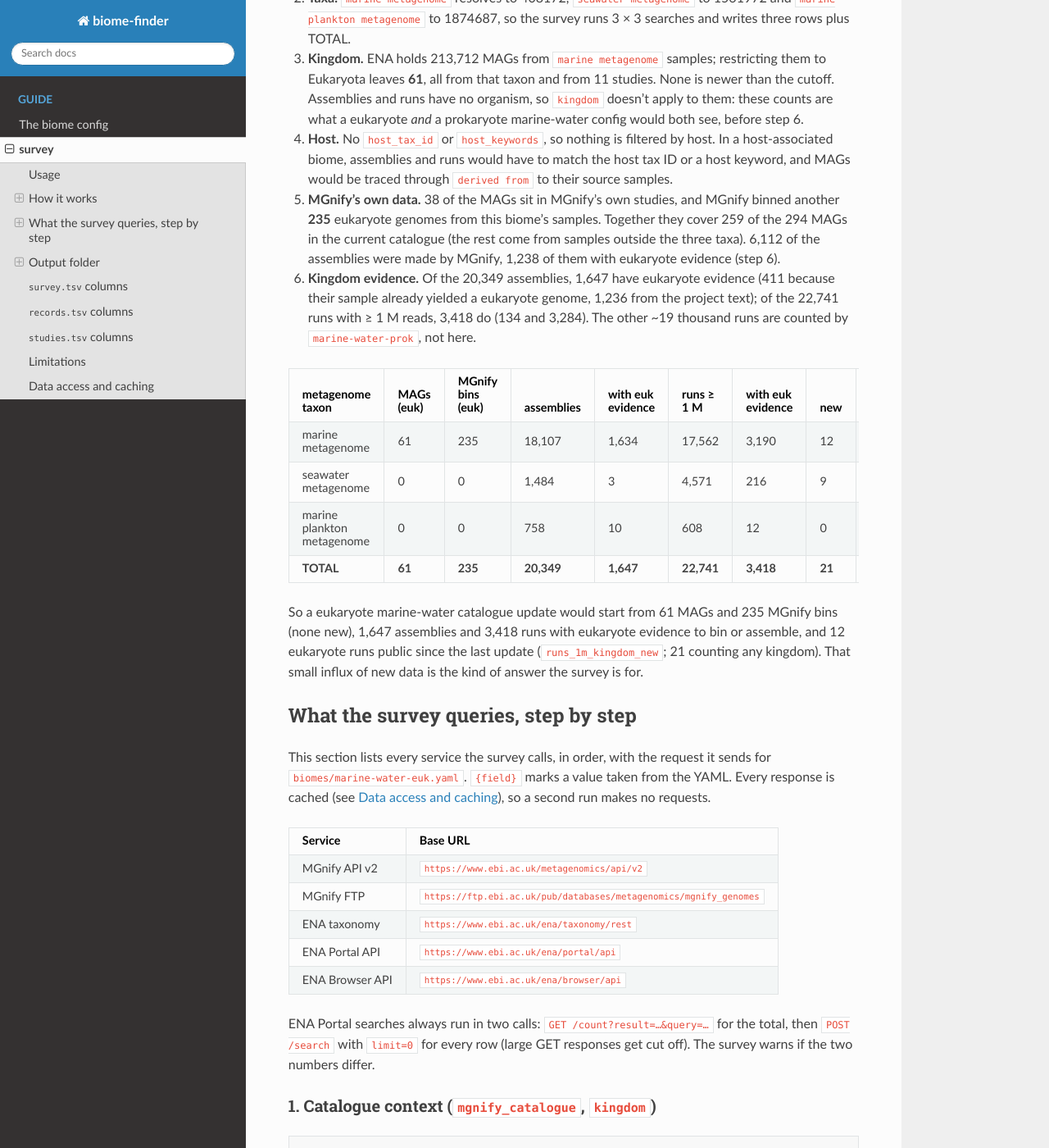
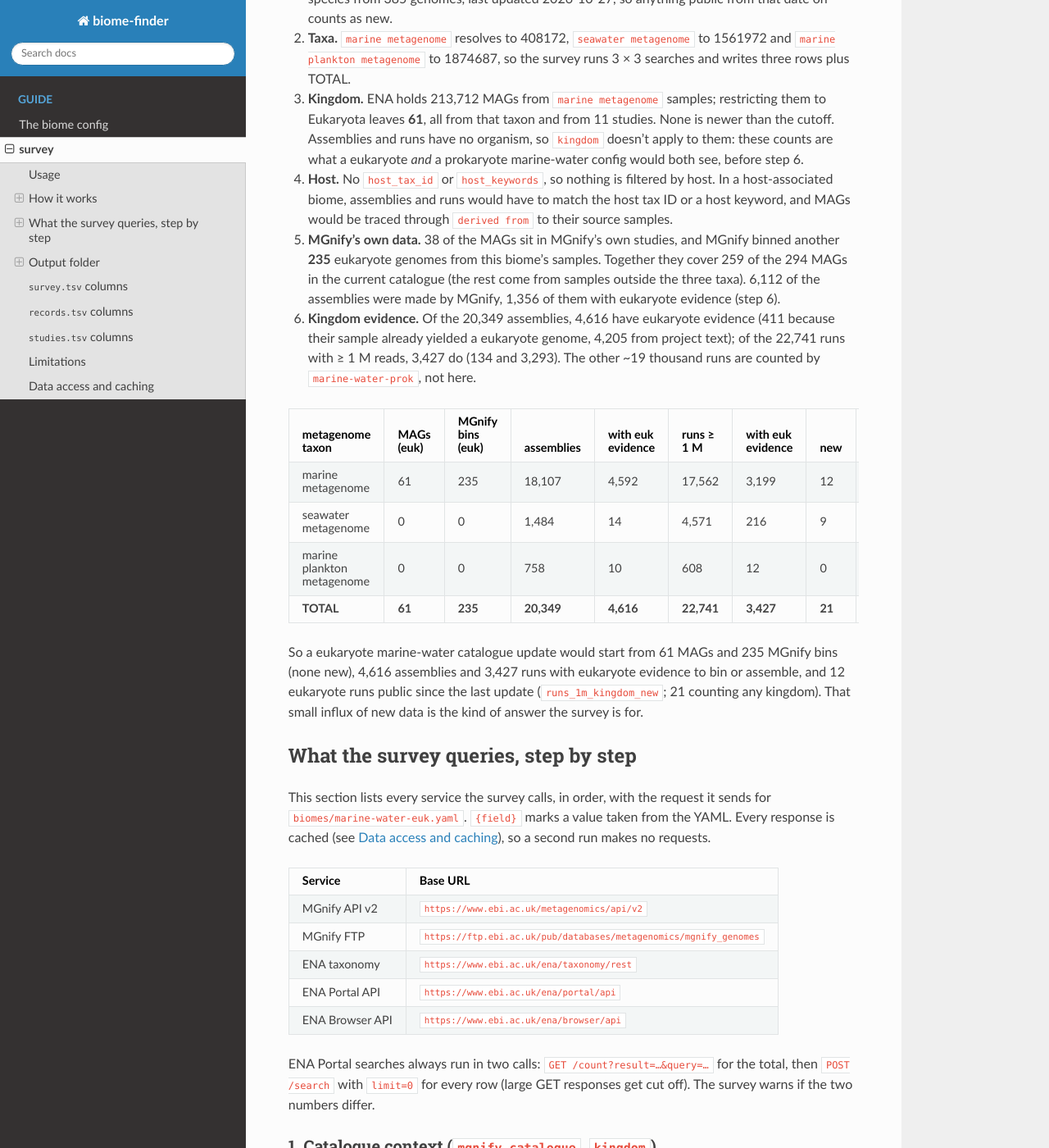
Before and after one commit to dezordi/biome-finder, a Sphinx documentation site: the page built from docs/survey.md, in a window 1280 px wide and 1400 px high, scrolled down 3545 px. Shown: the whole window at 82% size. Built offline with Sphinx 7.4.7 and the Read the Docs theme 3.1.0, drawn with Linux system fonts in a browser that asks for light colours; some of the changed text lies outside the part shown.

Commit message:
Give each sample one kingdom verdict across its studies
- Kingdom evidence is pooled per sample: all assemblies and runs of a sample
  take the strongest evidence among its studies (genome, study_text, none,
  other_kingdom). Fixes samples routed to assembly although a public assembly
  of them sat in a study with neutral text.
- records.tsv gains kingdom_terms, the kingdom terms matched in those texts.
- studies.tsv counts a sample shared by several studies in the study with the
  most records on that route, instead of the first by accession.
- Docs, worked example and survey flow diagram follow the new numbers.

Co-Authored-By: Claude Opus 5.5 <noreply@anthropic.com>

````diff
--- a/docs/img/survey_flow.py
+++ b/docs/img/survey_flow.py
@@ -26,7 +26,7 @@ STEPS = [  # (title, detail lines, example lines)
         ],
         [
             "61 eukaryote MAGs (of 213,712 of any kingdom) + 235 MGnify bins (step 5)",
-            "1,647 eukaryote assemblies (of 20,349) · 5,337 runs (of 30,542)",
+            "4,616 eukaryote assemblies (of 20,349) · 5,346 runs (of 30,542)",
         ],
     ),
     (
@@ -46,27 +46,27 @@ STEPS = [  # (title, detail lines, example lines)
         ],
         [
             "38 MAGs + 235 bins, all eukaryote (259 of the catalogue's 294 MAGs)",
-            "1,238 eukaryote assemblies (of 6,112 MGnify assemblies)",
+            "1,356 eukaryote assemblies (of 6,112 MGnify assemblies)",
         ],
     ),
     (
         "Kingdom evidence (assemblies, runs)",
         [
             "genome: the sample already yielded a genome of the kingdom",
-            "text: the project's title or description names the kingdom",
+            "text: one of the sample's projects names the kingdom",
             "eukaryotes need one of these; prokaryotes skip only euk-only projects",
         ],
         [
-            "eukaryote assemblies: 1,647 (411 genome · 1,236 text) of 20,349",
-            "eukaryote runs ≥ 1 M: 3,418 (134 genome · 3,284 text) of 22,741",
+            "eukaryote assemblies: 4,616 (411 genome · 4,205 text) of 20,349",
+            "eukaryote runs ≥ 1 M: 3,427 (134 genome · 3,293 text) of 22,741",
         ],
     ),
     (
         "Summarize",
         ["per taxon + TOTAL · runs ≥ 1 M reads · paired / long · new"],
         [
-            "eukaryote: 61 MAGs · 235 MGnify bins · 1,647 assemblies",
-            "3,418 runs ≥ 1 M (86,294 Gbases) · 12 new since the cutoff",
+            "eukaryote: 61 MAGs · 235 MGnify bins · 4,616 assemblies",
+            "3,427 runs ≥ 1 M (86,629 Gbases) · 12 new since the cutoff",
         ],
     ),
 ]
--- a/docs/survey.md
+++ b/docs/survey.md
@@ -100,22 +102,22 @@ host: none
 5. **MGnify's own data.** 38 of the MAGs sit in MGnify's own studies, and MGnify binned
    another **235** eukaryote genomes from this biome's samples. Together they cover 259 of
    the 294 MAGs in the current catalogue (the rest come from samples outside the three
-   taxa). 6,112 of the assemblies were made by MGnify, 1,238 of them with eukaryote evidence
+   taxa). 6,112 of the assemblies were made by MGnify, 1,356 of them with eukaryote evidence
    (step 6).
-6. **Kingdom evidence.** Of the 20,349 assemblies, 1,647 have eukaryote evidence (411
-   because their sample already yielded a eukaryote genome, 1,236 from the project text);
-   of the 22,741 runs with ≥ 1 M reads, 3,418 do (134 and 3,284). The other ~19 thousand
+6. **Kingdom evidence.** Of the 20,349 assemblies, 4,616 have eukaryote evidence (411
+   because their sample already yielded a eukaryote genome, 4,205 from project text);
+   of the 22,741 runs with ≥ 1 M reads, 3,427 do (134 and 3,293). The other ~19 thousand
    runs are counted by `marine-water-prok`, not here.
 
 | metagenome taxon | MAGs (euk) | MGnify bins (euk) | assemblies | with euk evidence | runs ≥ 1 M | with euk evidence | new | Gbases | read studies |
 |---|---|---|---|---|---|---|---|---|---|
-| marine metagenome | 61 | 235 | 18,107 | 1,634 | 17,562 | 3,190 | 12 | 250,985 | 2,019 |
-| seawater metagenome | 0 | 0 | 1,484 | 3 | 4,571 | 216 | 9 | 68,133 | 1,188 |
+| marine metagenome | 61 | 235 | 18,107 | 4,592 | 17,562 | 3,199 | 12 | 250,985 | 2,019 |
+| seawater metagenome | 0 | 0 | 1,484 | 14 | 4,571 | 216 | 9 | 68,133 | 1,188 |
 | marine plankton metagenome | 0 | 0 | 758 | 10 | 608 | 12 | 0 | 5,347 | 21 |
-| **TOTAL** | **61** | **235** | **20,349** | **1,647** | **22,741** | **3,418** | **21** | **324,466** | **3,220** |
+| **TOTAL** | **61** | **235** | **20,349** | **4,616** | **22,741** | **3,427** | **21** | **324,466** | **3,220** |
 
 So a eukaryote marine-water catalogue update would start from 61 MAGs and 235 MGnify bins
-(none new), 1,647 assemblies and 3,418 runs with eukaryote evidence to bin or assemble, and
+(none new), 4,616 assemblies and 3,427 runs with eukaryote evidence to bin or assemble, and
 12 eukaryote runs public since the last update (`runs_1m_kingdom_new`; 21 counting any
 kingdom). That small influx of new data is the kind of answer the survey is for.
 
@@ -238,14 +240,15 @@ GET  ENA Browser /xml/{MAG and bin sample IDs}             → their source samp
 ```
 
 - **Kingdom evidence** (assemblies and runs): `genome` if the sample is the source of a MAG or
-  bin, otherwise the project text is matched against the kingdom's terms (*protist*,
-  *diatom*, *18S*… or *bacteria*, *archaea*, *16S*…). Example: 1,647 of 20,349 assemblies and
-  3,418 of 22,741 runs ≥ 1 M have eukaryote evidence.
+  bin, otherwise the texts of the sample's projects are matched against the kingdom's terms
+  (*protist*, *diatom*, *18S*… or *bacteria*, *archaea*, *16S*…); every record of a sample
+  takes the strongest evidence among them. Example: 4,616 of 20,349 assemblies and 3,427 of
+  22,741 runs ≥ 1 M have eukaryote evidence.
 - **Catalogue membership**: MAGs and bins whose accession or sample is in the step 1 genome
   list are already in the catalogue. Example: **24 MAGs and 13 MGnify bins** are not.
 - **Routes**: an assembly with eukaryote evidence whose sample has no genome is *to bin*
-  (1,236); a run ≥ 1 M with eukaryote evidence whose sample has neither a genome nor an
-  assembly is *to assemble* (1,931 runs, 50,817 Gbases).
+  (4,205 from 2,090 samples); a run ≥ 1 M with eukaryote evidence whose sample has neither a
+  genome nor an assembly is *to assemble* (680 runs from 623 samples, 9,991 Gbases).
 
 ### 8. Summaries and outputs
 
@@ -259,8 +262,8 @@ counts each record once), and written to `survey.tsv`, `biomes/<name>/records.ts
 |---|---|---|---|
 | MAGs | 2.5 M | 213,712 with `metagenome_source = marine metagenome` | 61 eukaryote, 24 not in the catalogue |
 | MGnify genomes | 235 in MGnify studies | 235 from this biome's samples | 13 not in the catalogue |
-| Assemblies | 20,349 under the three taxa | 1,647 with eukaryote evidence | 1,236 to bin |
-| Runs | 30,542 under the three taxa | 22,741 with ≥ 1 M reads; 3,418 with eukaryote evidence | 1,931 to assemble |
+| Assemblies | 20,349 under the three taxa | 4,616 with eukaryote evidence | 4,205 to bin (2,090 samples) |
+| Runs | 30,542 under the three taxa | 22,741 with ≥ 1 M reads; 3,427 with eukaryote evidence | 680 to assemble (623 samples) |
 
 ## Output folder
 
@@ -305,7 +308,7 @@ How to read the routes: many **MAGs to add** means the catalogue can grow now; m
 assemble** means it would pay to assemble from reads first. The routes count samples, not
 records, because the sample is the unit of curation and one sample can have several assemblies
 (e.g. by its submitter and by MGnify) or runs (lanes, re-sequencing): marine-water-euk has
-1,236 assemblies from 974 samples to bin and 1,931 runs from 1,713 samples to assemble. A
+4,205 assemblies from 2,090 samples to bin and 680 runs from 623 samples to assemble. A
 sample whose data is already further processed (a genome, or for reads an assembly) is left
 out, because each sample enters at its most processed public data. The record counts
 (`assemblies_to_bin`, `runs_to_assemble`) and the full ones (`assemblies_kingdom`,
````
Also changed, not shown: other parts of docs/survey.md (+9 -7 lines), docs/img/survey-flow.svg, 2 other files.
